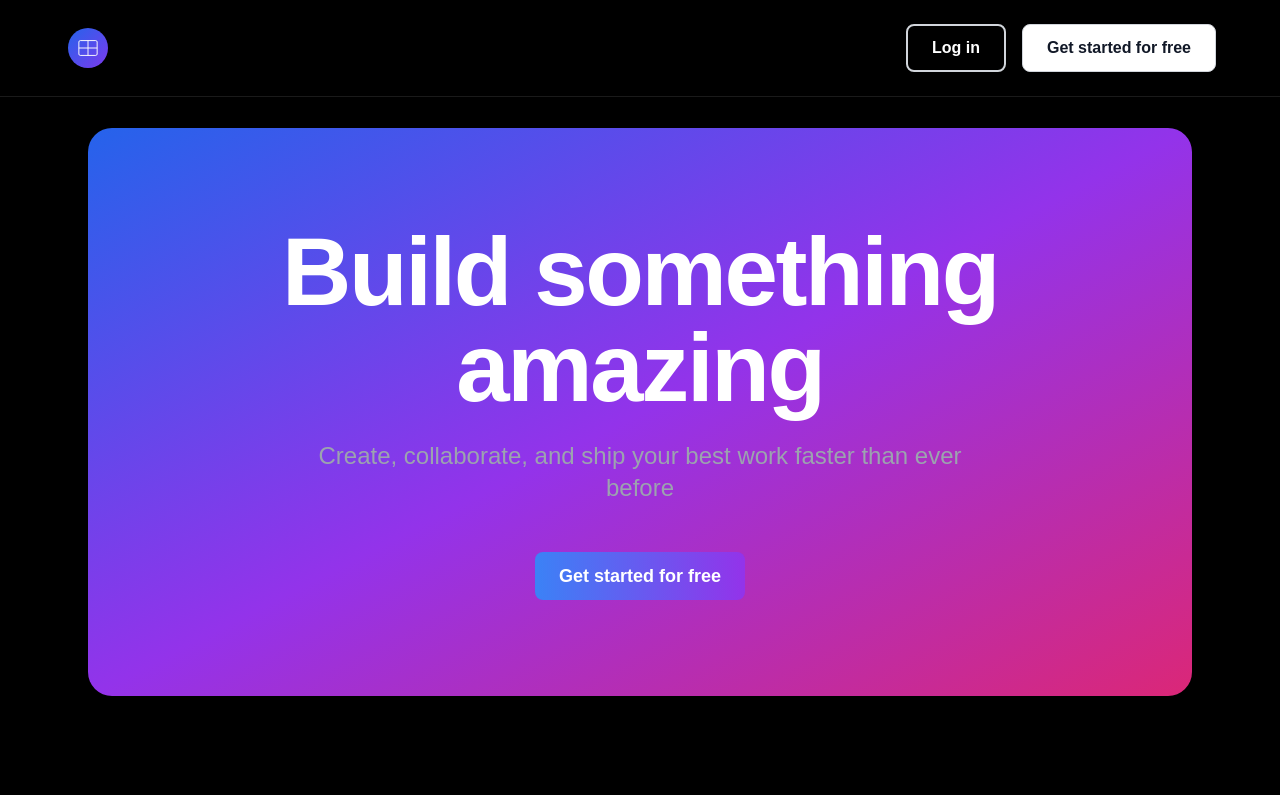
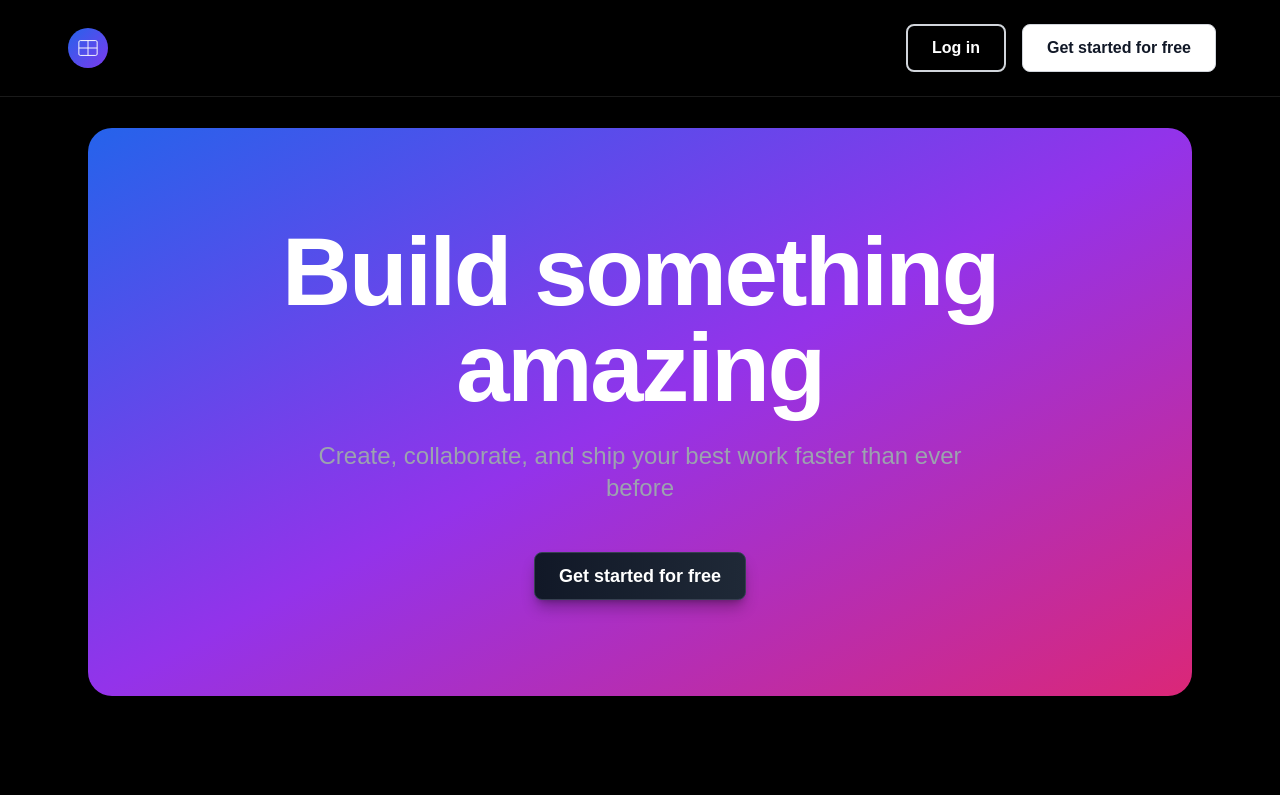
Before and after one commit to zhangyu528/my-next-app, a Next.js app: page / in a window 1280 px wide. Shown: the top 795 px of the page. Built offline with nearby package versions, Linux system fonts and the light colour scheme.

Commit message:
修改下主页样式

```diff
--- a/src/app/page.styles.ts
+++ b/src/app/page.styles.ts
@@ -42,7 +42,11 @@ export const pageStyles = {
 
     button: [
       "text-lg",
-      "!bg-gradient-to-r !from-blue-500 !to-purple-600",
+      "!bg-gradient-to-r !from-gray-900 !to-gray-800",
+      "!border !border-gray-700",
+      "!hover:from-gray-800 !hover:to-gray-700",
+      "!hover:border-gray-600",
+      "!shadow-lg !shadow-black/30",
       "transition-all duration-300"
     ].join(" ")
   },
```
